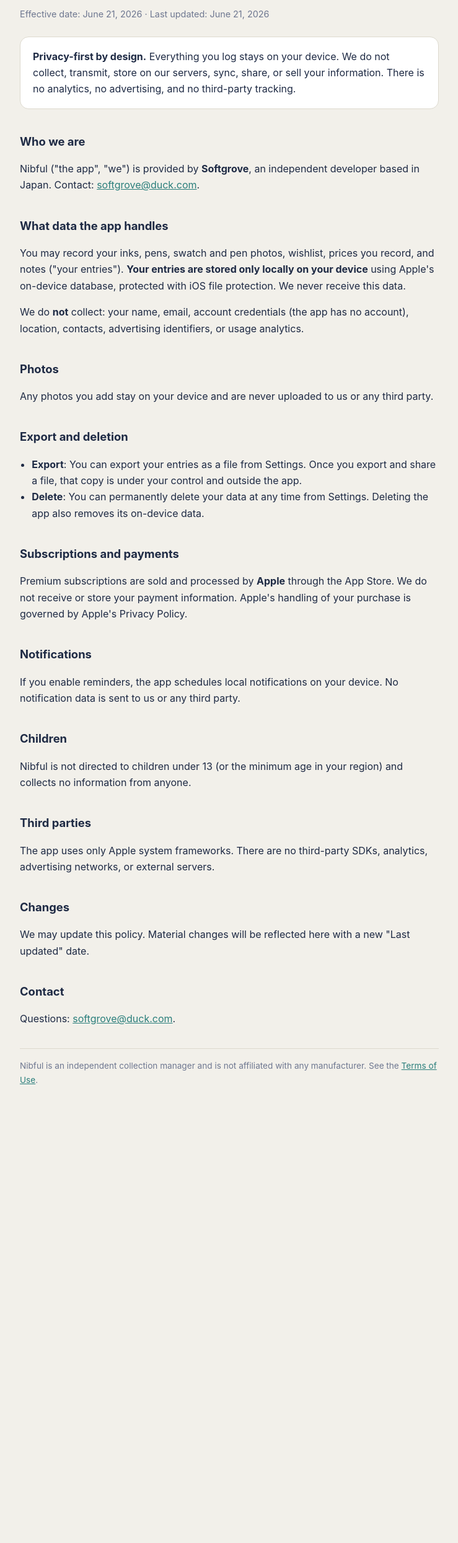
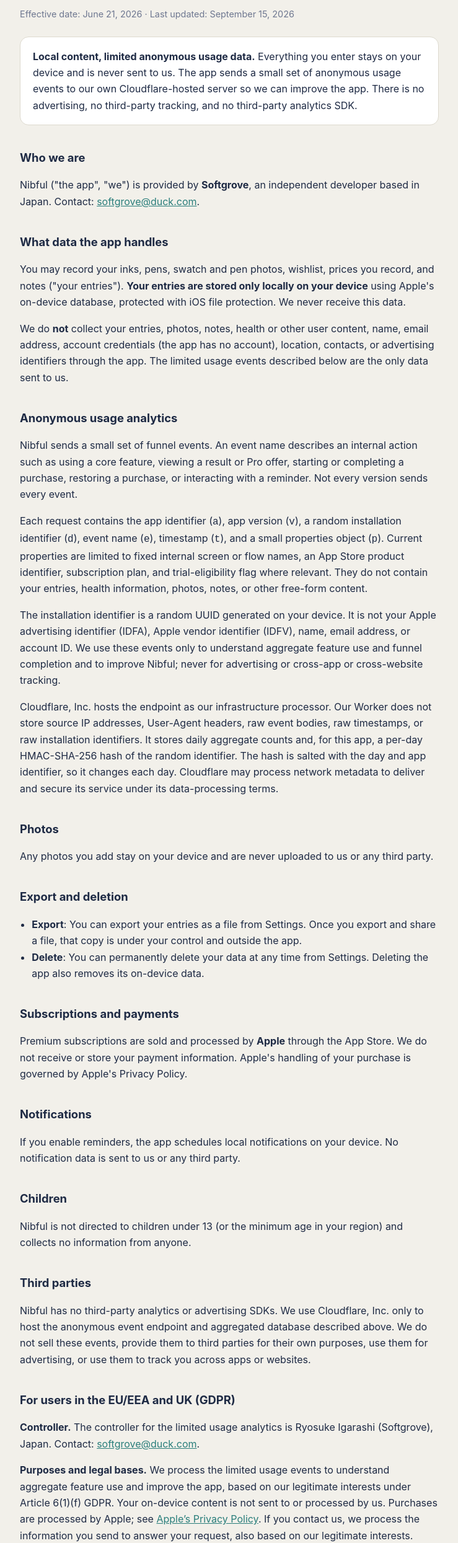
Before and after one commit to softgrove/nibful-legal, a plain HTML site: page privacy.html in a window 1280 px wide. Shown: the part 160-2649 px from the top of the page at 62% size, without its empty margins (270-1009 px from the left). Before the commit the page ends 2007 px from the top, so only its background shows below. Drawn offline with Linux system fonts and the light colour scheme.

Commit message:
privacy: disclose anonymous usage analytics; add GDPR section

```diff
--- a/privacy.html
+++ b/privacy.html
@@ -24,12 +24,13 @@
 <div class="wrap">
   <p class="brand">Nibful</p>
   <h1>Privacy Policy</h1>
-  <p class="meta">Effective date: June 21, 2026 · Last updated: June 21, 2026</p>
+  <p class="meta">Effective date: June 21, 2026 · Last updated: September 15, 2026</p>
 
   <div class="summary">
-    <strong>Privacy-first by design.</strong> Everything you log stays on your device. We do not collect,
-    transmit, store on our servers, sync, share, or sell your information. There is no analytics,
-    no advertising, and no third-party tracking.
+    <strong>Local content, limited anonymous usage data.</strong> Everything you enter stays on your device
+    and is never sent to us. The app sends a small set of anonymous usage events to our own
+    Cloudflare-hosted server so we can improve the app. There is no advertising, no third-party tracking,
+    and no third-party analytics SDK.
   </div>
 
   <h2>Who we are</h2>
@@ -39,8 +40,28 @@
   <h2>What data the app handles</h2>
   <p>You may record your inks, pens, swatch and pen photos, wishlist, prices you record, and notes ("your entries"). <strong>Your entries are stored only locally on your device</strong>
   using Apple's on-device database, protected with iOS file protection. We never receive this data.</p>
-  <p>We do <strong>not</strong> collect: your name, email, account credentials (the app has no account),
-  location, contacts, advertising identifiers, or usage analytics.</p>
+  <p>We do <strong>not</strong> collect your entries, photos, notes, health or other user content,
+  name, email address, account credentials (the app has no account), location, contacts, or advertising
+  identifiers through the app. The limited usage events described below are the only data sent to us.</p>
+
+  <h2>Anonymous usage analytics</h2>
+  <p>Nibful sends a small set of funnel events. An event name describes an internal action such as using a
+  core feature, viewing a result or Pro offer, starting or completing a purchase, restoring a purchase, or
+  interacting with a reminder. Not every version sends every event.</p>
+  <p>Each request contains the app identifier (<code>a</code>), app version (<code>v</code>), a random
+  installation identifier (<code>d</code>), event name (<code>e</code>), timestamp (<code>t</code>), and
+  a small properties object (<code>p</code>). Current properties are limited to fixed internal screen or
+  flow names, an App Store product identifier, subscription plan, and trial-eligibility flag where relevant.
+  They do not contain your entries, health information, photos, notes, or other free-form content.</p>
+  <p>The installation identifier is a random UUID generated on your device. It is not your Apple advertising
+  identifier (IDFA), Apple vendor identifier (IDFV), name, email address, or account ID. We use these events
+  only to understand aggregate feature use and funnel completion and to improve Nibful; never for advertising
+  or cross-app or cross-website tracking.</p>
+  <p>Cloudflare, Inc. hosts the endpoint as our infrastructure processor. Our Worker does not store source IP
+  addresses, User-Agent headers, raw event bodies, raw timestamps, or raw installation identifiers. It stores
+  daily aggregate counts and, for this app, a per-day HMAC-SHA-256 hash of the random identifier. The hash is
+  salted with the day and app identifier, so it changes each day. Cloudflare may process network metadata to
+  deliver and secure its service under its data-processing terms.</p>
 
   <h2>Photos</h2>
   <p>Any photos you add stay on your device and are never uploaded to us or any third party.</p>
@@ -66,8 +87,38 @@
   information from anyone.</p>
 
   <h2>Third parties</h2>
-  <p>The app uses only Apple system frameworks. There are no third-party SDKs, analytics, advertising
-  networks, or external servers.</p>
+  <p>Nibful has no third-party analytics or advertising SDKs. We use Cloudflare, Inc. only to host the
+  anonymous event endpoint and aggregated database described above. We do not sell these events, provide
+  them to third parties for their own purposes, use them for advertising, or use them to track you across
+  apps or websites.</p>
+
+  <h2>For users in the EU/EEA and UK (GDPR)</h2>
+  <!-- controller postal address: to be added -->
+  <p><strong>Controller.</strong> The controller for the limited usage analytics is Ryosuke Igarashi
+  (Softgrove), Japan. Contact: <a href="mailto:softgrove@duck.com">softgrove@duck.com</a>.</p>
+  <p><strong>Purposes and legal bases.</strong> We process the limited usage events to understand aggregate
+  feature use and improve the app, based on our legitimate interests under Article 6(1)(f) GDPR. Your
+  on-device content is not sent to or processed by us. Purchases are processed by Apple; see
+  <a href="https://www.apple.com/legal/privacy/">Apple’s Privacy Policy</a>. If you contact us, we process the
+  information you send to answer your request, also based on our legitimate interests.</p>
+  <p><strong>Recipients and international transfers.</strong> Cloudflare, Inc. processes the usage events for
+  us as hosting provider on its global network. This may involve transfers outside the EU/EEA or UK,
+  including to the United States, using safeguards such as the European Commission’s Standard Contractual
+  Clauses and the UK transfer addendum where applicable.</p>
+  <p><strong>Retention.</strong> We do not retain raw events or raw installation identifiers. Daily aggregate
+  counts and per-day HMAC hashes are retained in a form not designed to identify a person. The current server
+  code has no automatic deletion period for those aggregate records. On-device content remains until you
+  delete it or the app. Correspondence is kept only as long as reasonably needed to answer and document the
+  request.</p>
+  <p><strong>Your rights.</strong> Subject to applicable law, you may request access, rectification, erasure,
+  restriction, objection, and data portability by emailing
+  <a href="mailto:softgrove@duck.com">softgrove@duck.com</a>. Because the random installation identifier is
+  not linked to your identity and the server does not retain the raw identifier, we may be unable to identify
+  records as relating to you. You may also lodge a complaint with the data-protection supervisory authority
+  in your country of residence or work, or where you believe an infringement occurred.</p>
+  <p>Providing usage events is not a contractual or statutory requirement; the app’s core operation does not
+  depend on a successful telemetry request. We do not use automated decision-making or profiling that
+  produces legal or similarly significant effects.</p>
 
   <h2>Changes</h2>
   <p>We may update this policy. Material changes will be reflected here with a new "Last updated" date.</p>
```
